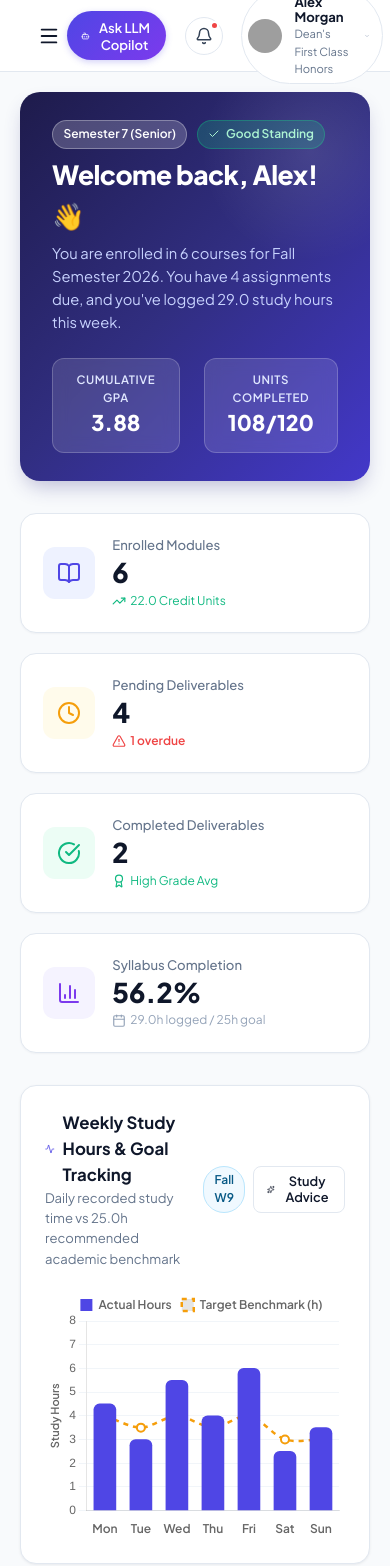
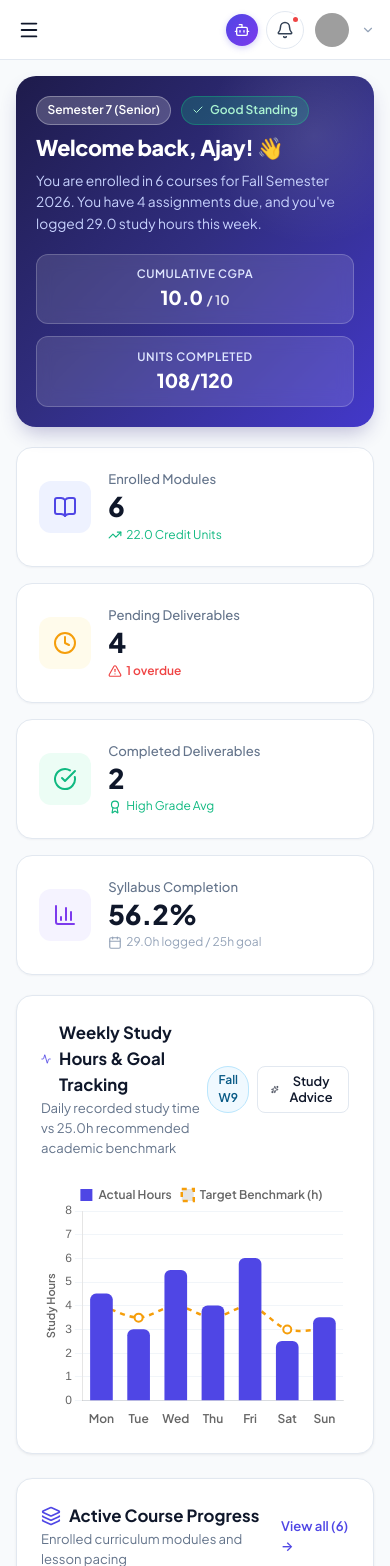
Before and after one commit to ajayreddy9454-cmyk/GEN-AI-task2-, a Flask app: page /dashboard in a window 390 px wide. Shown: the top 1566 px of the page. Run offline with Flask 3, Linux system fonts and the light colour scheme; data comes from the database, SQL or seed files in the repository; grey boxes are pictures that could not be loaded.

Commit message:
feat: Add full mobile responsiveness, update student name to Ajay Reddy, and set CGPA to 10.0 scale

```diff
--- a/app.py
+++ b/app.py
@@ -228,6 +228,7 @@ def update_profile():
     phone = request.form.get('phone', '').strip()
     target_study_hours = request.form.get('target_study_hours', '25').strip()
     bio = request.form.get('bio', '').strip()
+    gpa_val = request.form.get('gpa', '').strip()
 
     if not name or not email or not major:
         flash('Name, Email, and Major are required fields.', 'error')
@@ -238,7 +239,14 @@ def update_profile():
     except ValueError:
         target_hours_int = 25
 
-    database.update_student_profile(name, email, major, bio, target_hours_int, phone)
+    gpa_float = None
+    if gpa_val:
+        try:
+            gpa_float = round(float(gpa_val), 2)
+        except ValueError:
+            pass
+
+    database.update_student_profile(name, email, major, bio, target_hours_int, phone, gpa=gpa_float)
     flash('Student profile updated successfully!', 'success')
     return redirect(url_for('profile'))
 
--- a/static/css/style.css
+++ b/static/css/style.css
@@ -125,9 +125,26 @@ button, input, select, textarea {
   height: var(--header-height);
   display: flex;
   align-items: center;
-  padding: 0 1.5rem;
+  justify-content: space-between;
+  padding: 0 1.25rem;
   border-bottom: 1px solid var(--border-light);
-  gap: 0.75rem;
+  gap: 0.5rem;
+}
+
+.sidebar-close-btn {
+  display: none;
+  background: none;
+  border: none;
+  color: var(--text-muted);
+  cursor: pointer;
+  padding: 0.4rem;
+  border-radius: var(--radius-sm);
+  transition: all var(--transition-fast);
+}
+
+.sidebar-close-btn:hover {
+  background-color: var(--bg-subtle);
+  color: var(--text-main);
 }
 
 .brand-icon {
@@ -1516,16 +1533,276 @@ textarea.form-control {
 .flash-alert.success { background-color: var(--success-bg); border-color: var(--success-border); color: var(--success-text); }
 .flash-alert.error { background-color: var(--danger-bg); border-color: var(--danger-border); color: var(--danger-text); }
 
-/* Responsive adjustments */
-@media (max-width: 900px) {
-  .sidebar { transform: translateX(-100%); }
-  .sidebar.open { transform: translateX(0); box-shadow: var(--shadow-xl); }
-  .main-wrapper { margin-left: 0; }
-  .mobile-menu-btn { display: inline-flex; }
-  .header-search { display: none; }
-  .header-term-chip { display: none; }
-  .content-body { padding: 1.25rem; }
-  .form-row { grid-template-columns: 1fr; }
-  .sidebar-backdrop { display: none; position: fixed; inset: 0; background: rgba(15, 23, 42, 0.4); z-index: 95; }
-  .sidebar-backdrop.show { display: block; }
-}
+/* ==========================================================================
+   Comprehensive Responsive Design System
+   ========================================================================== */
+
+/* 1. Large Tablets & Small Laptops (<= 1024px) */
+@media (max-width: 1024px) {
+  .sidebar {
+    transform: translateX(-100%);
+    box-shadow: none;
+    z-index: 1000;
+  }
+  .sidebar.open {
+    transform: translateX(0);
+    box-shadow: 0 20px 25px -5px rgba(0, 0, 0, 0.3), 0 10px 10px -5px rgba(0, 0, 0, 0.2);
+  }
+  .sidebar-close-btn {
+    display: inline-flex;
+  }
+  .sidebar-backdrop {
+    display: none;
+    position: fixed;
+    inset: 0;
+    background: rgba(15, 23, 42, 0.55);
+    backdrop-filter: blur(4px);
+    z-index: 990;
+  }
+  .sidebar-backdrop.show {
+    display: block;
+  }
+  .main-wrapper {
+    margin-left: 0;
+    width: 100%;
+  }
+  .mobile-menu-btn {
+    display: inline-flex;
+  }
+  .top-header {
+    padding: 0 1.25rem;
+  }
+  .dashboard-grid {
+    grid-template-columns: 1fr;
+    gap: 1.5rem;
+  }
+}
+
+/* 2. Tablets & Landscape Mobile (<= 768px) */
+@media (max-width: 768px) {
+  .top-header {
+    padding: 0 1rem;
+    height: 60px;
+  }
+  .header-search {
+    display: none;
+  }
+  .header-term-chip {
+    display: none;
+  }
+  .content-body {
+    padding: 1rem;
+  }
+
+  /* Academic Banner */
+  .academic-banner {
+    padding: 1.25rem;
+    flex-direction: column;
+    align-items: stretch;
+    gap: 1.25rem;
+    margin-bottom: 1.25rem;
+  }
+  .banner-title {
+    font-size: 1.35rem;
+  }
+  .banner-subtitle {
+    font-size: 0.86rem;
+  }
+  .banner-stats {
+    width: 100%;
+    display: grid;
+    grid-template-columns: 1fr 1fr;
+    gap: 0.75rem;
+  }
+  .banner-stat-box {
+    padding: 0.65rem 0.85rem;
+  }
+  .banner-stat-val {
+    font-size: 1.2rem;
+  }
+
+  /* Grid Layouts */
+  .summary-grid {
+    grid-template-columns: repeat(auto-fit, minmax(200px, 1fr));
+    gap: 1rem;
+    margin-bottom: 1.25rem;
+  }
+  .courses-grid {
+    grid-template-columns: 1fr;
+    gap: 1.25rem;
+  }
+  .resources-grid {
+    grid-template-columns: 1fr;
+    gap: 1.25rem;
+  }
+
+  /* Page Headers & Toolbars */
+  .page-header {
+    flex-direction: column;
+    align-items: flex-start;
+    gap: 0.85rem;
+    margin-bottom: 1.25rem;
+  }
+  .page-title {
+    font-size: 1.35rem;
+  }
+  .header-actions {
+    width: 100%;
+    display: flex;
+    flex-wrap: wrap;
+    gap: 0.5rem;
+  }
+  .header-actions .btn {
+    width: 100%;
+    justify-content: center;
+  }
+
+  .filter-toolbar {
+    padding: 0.85rem 1rem;
+    flex-direction: column;
+    align-items: stretch;
+    gap: 0.85rem;
+  }
+  .filter-pills {
+    width: 100%;
+    display: flex;
+    overflow-x: auto;
+    flex-wrap: nowrap;
+    padding-bottom: 0.35rem;
+    -webkit-overflow-scrolling: touch;
+    scrollbar-width: thin;
+  }
+  .filter-pill {
+    white-space: nowrap;
+    flex-shrink: 0;
+  }
+  .filter-search-box {
+    min-width: 100%;
+    width: 100%;
+  }
+
+  /* Assignment items */
+  .assignment-item {
+    flex-direction: column;
+    align-items: stretch;
+    gap: 0.85rem;
+    padding: 1.1rem;
+  }
+  .assignment-actions {
+    display: flex;
+    justify-content: flex-end;
+    width: 100%;
+    border-top: 1px solid var(--border-light);
+    padding-top: 0.75rem;
+    gap: 0.5rem;
+  }
+  .assignment-actions .btn {
+    width: 100%;
+    justify-content: center;
+  }
+
+  /* Form & Modals */
+  .form-row {
+    grid-template-columns: 1fr;
+    gap: 0.85rem;
+  }
+  .modal-backdrop {
+    padding: 0.75rem;
+  }
+  .modal-card {
+    max-height: 88vh;
+    display: flex;
+    flex-direction: column;
+    width: 100%;
+  }
+  .modal-header {
+    padding: 1rem 1.25rem;
+  }
+  .modal-body {
+    padding: 1rem 1.25rem;
+    max-height: calc(88vh - 120px);
+    overflow-y: auto;
+  }
+  .modal-footer {
+    padding: 0.85rem 1.25rem;
+    flex-wrap: wrap;
+    gap: 0.5rem;
+  }
+  .modal-footer .btn {
+    flex: 1;
+    min-width: 120px;
+    justify-content: center;
+  }
+}
+
+/* 3. Small Mobile Devices (<= 480px) */
+@media (max-width: 480px) {
+  .top-header {
+    padding: 0 0.75rem;
+  }
+  .header-left {
+    gap: 0.5rem;
+  }
+  .header-right {
+    gap: 0.5rem;
+  }
+
+  /* User profile widget in header */
+  .user-profile-widget {
+    padding: 0.2rem;
+    border: none;
+    background: transparent;
+  }
+  .user-profile-widget .user-info {
+    display: none;
+  }
+  .user-profile-widget i {
+    display: none;
+  }
+
+  /* AI Assistant Button */
+  .ai-assistant-btn {
+    padding: 0.5rem;
+    border-radius: var(--radius-full);
+  }
+  .ai-assistant-btn span {
+    display: none;
+  }
+
+  /* Notification Drawer */
+  .notification-dropdown {
+    position: fixed;
+    top: 62px;
+    left: 0.75rem;
+    right: 0.75rem;
+    width: auto;
+    max-width: none;
+  }
+
+  /* Stats & Cards */
+  .summary-grid {
+    grid-template-columns: 1fr;
+  }
+  .banner-stats {
+    grid-template-columns: 1fr;
+  }
+  .course-actions {
+    flex-direction: column;
+    width: 100%;
+  }
+  .course-actions .btn {
+    width: 100%;
+    justify-content: center;
+  }
+
+  /* Toasts */
+  .toast-container {
+    bottom: 1rem;
+    left: 0.75rem;
+    right: 0.75rem;
+  }
+  .toast {
+    min-width: auto;
+    width: 100%;
+  }
+}
--- a/static/js/app.js
+++ b/static/js/app.js
@@ -13,18 +13,29 @@ document.addEventListener('DOMContentLoaded', () => {
   const sidebar = document.getElementById('sidebar');
   const sidebarBackdrop = document.getElementById('sidebarBackdrop');
 
+  const sidebarCloseBtn = document.getElementById('sidebarCloseBtn');
+
   function openSidebar() {
     sidebar?.classList.add('open');
     sidebarBackdrop?.classList.add('show');
+    document.body.style.overflow = 'hidden';
   }
 
   function closeSidebar() {
     sidebar?.classList.remove('open');
     sidebarBackdrop?.classList.remove('show');
+    document.body.style.overflow = '';
   }
 
   if (mobileMenuBtn) mobileMenuBtn.addEventListener('click', openSidebar);
+  if (sidebarCloseBtn) sidebarCloseBtn.addEventListener('click', closeSidebar);
   if (sidebarBackdrop) sidebarBackdrop.addEventListener('click', closeSidebar);
+
+  document.querySelectorAll('.sidebar-nav .nav-link').forEach(link => {
+    link.addEventListener('click', () => {
+      if (window.innerWidth <= 992) closeSidebar();
+    });
+  });
 
   // 3. Notification Dropdown Toggle
   const notifToggleBtn = document.getElementById('notifToggleBtn');
--- a/templates/base.html
+++ b/templates/base.html
@@ -28,12 +28,17 @@
     <!-- Sidebar Navigation -->
     <aside id="sidebar" class="sidebar">
       <div class="sidebar-header">
-        <div class="brand-icon">
-          <i data-lucide="sparkles" style="width: 22px; height: 22px;"></i>
+        <div style="display: flex; align-items: center; gap: 0.75rem;">
+          <div class="brand-icon">
+            <i data-lucide="sparkles" style="width: 22px; height: 22px;"></i>
+          </div>
+          <div class="brand-text">
+            <h1>Student LLM <span class="brand-badge">LMS</span></h1>
+          </div>
         </div>
-        <div class="brand-text">
-          <h1>Student LLM <span class="brand-badge">LMS</span></h1>
-        </div>
+        <button id="sidebarCloseBtn" class="sidebar-close-btn" aria-label="Close sidebar">
+          <i data-lucide="x" style="width: 20px; height: 20px;"></i>
+        </button>
       </div>
 
       <nav class="sidebar-nav">
--- a/templates/dashboard.html
+++ b/templates/dashboard.html
@@ -22,8 +22,8 @@
 
   <div class="banner-stats">
     <div class="banner-stat-box">
-      <div class="banner-stat-label">Cumulative GPA</div>
-      <div class="banner-stat-val">{{ current_profile['gpa'] }}</div>
+      <div class="banner-stat-label">Cumulative CGPA</div>
+      <div class="banner-stat-val">{{ current_profile['gpa'] }} <span style="font-size: 0.82rem; font-weight: 600; opacity: 0.85;">/ 10</span></div>
     </div>
     <div class="banner-stat-box">
       <div class="banner-stat-label">Units Completed</div>
```
Also changed, not shown: database.py (+25 -10 lines), templates/profile.html (+11 -5 lines).
